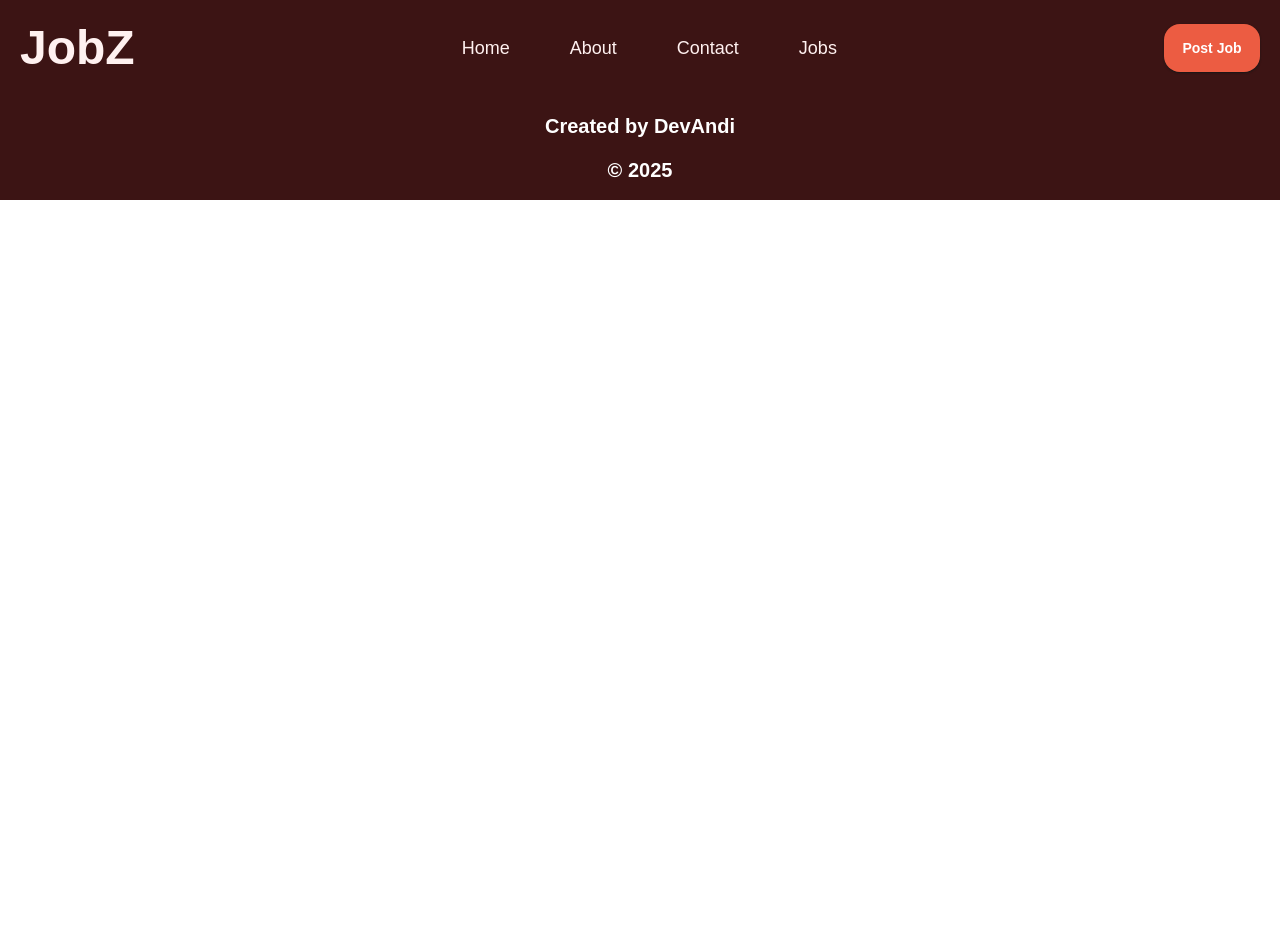
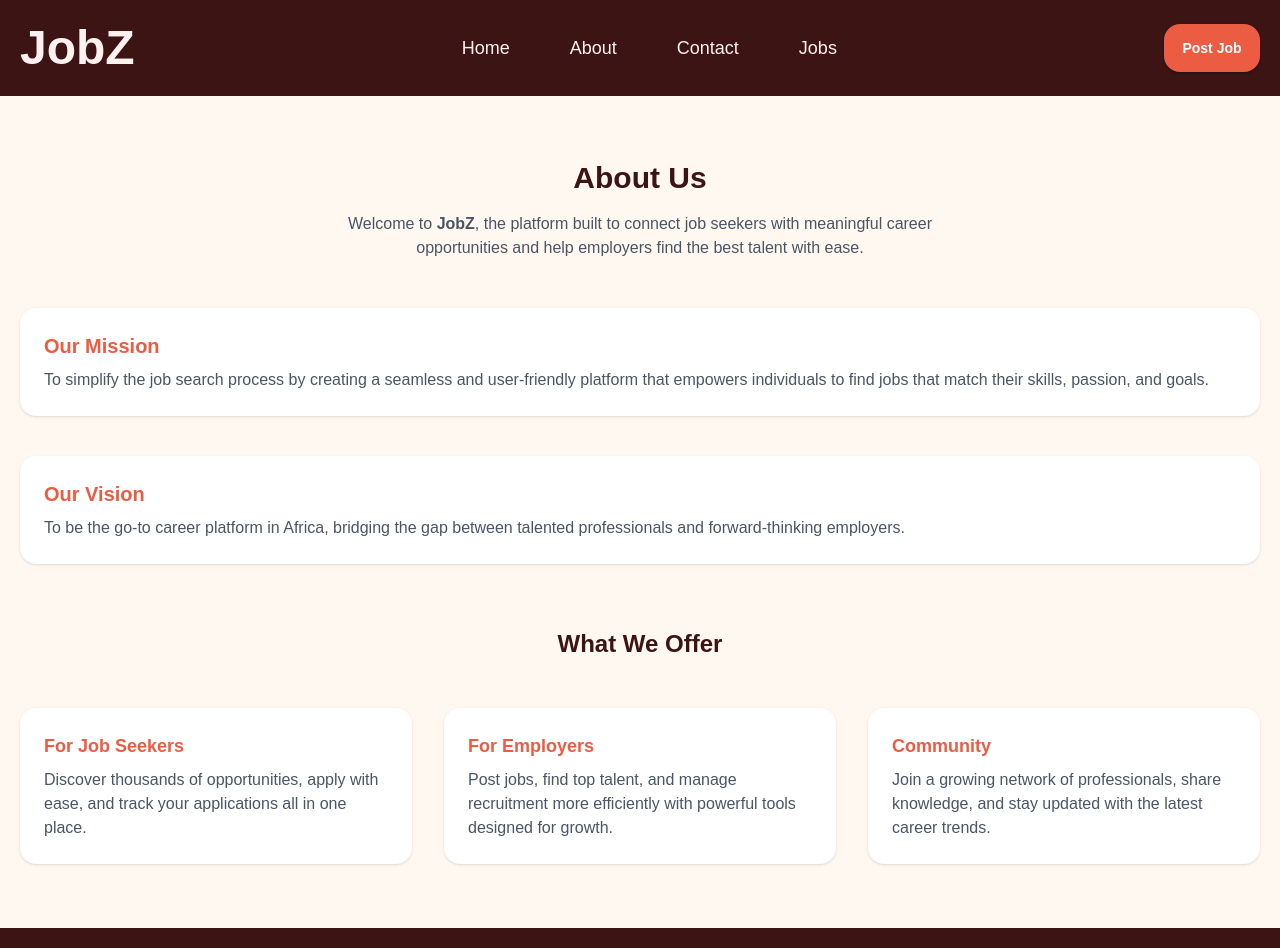
Before and after one commit to Andirell/capstone-project, a Next.js app: page /about in a window 1280 px wide. Shown: the top 948 px of the page. Before the commit the page ends 800 px from the top, so only its background shows below. Built offline with nearby package versions, Linux system fonts and the light colour scheme; a web font is replaced by a local one.

Commit message:
fix my job page

```diff
--- a/src/app/Jobs/page.js
+++ /dev/null
@@ -1,25 +0,0 @@
-import Navbar from "@/components/navigation/navbar";
-import MaxWidthContainer from "@/components/things-to-share/max-width-container";
-import Footer from "@/components/navigation/footer";
-import { JobsCategories } from "../../constants/jobscategories";
-import { Section } from "lucide-react";
-
-
-
-
-
-export default function Jobs() {
-    return (
-        <section>
-            <MaxWidthContainer>
-                {JobsCategories.map((category, index) => (
-
-                    <div key={index} className=" border-b-black w-28 h-20 flex flex-col justify-center items-center  rounded-3xl cursor-pointer hover:bg-[#EC5C42] hover:text-white">
-                        <h2 className="p-4 border  rounded-3xl  ">{category.title}</h2>
-                    </div>
-                ))}
-
-            </MaxWidthContainer>
-        </section>
-    )
-}
--- a/src/app/about/page.jsx
+++ b/src/app/about/page.jsx
@@ -1,12 +1,75 @@
-import Navbar from "@/components/navigation/navbar";
+
 import MaxWidthContainer from "@/components/things-to-share/max-width-container";
-import Footer from "@/components/navigation/footer";
+
 
 
 export default function About() {
   return (
-    <div>
+     <section className="py-16 bg-[#FFF8F0]">
+        <MaxWidthContainer>
+          <div className="text-center mb-12">
+            <h1 className="text-3xl  font-bold text-[#3C1414]">
+              About Us
+            </h1>
+            <p className="mt-4 text-gray-600 max-w-2xl mx-auto">
+              Welcome to <span className="font-semibold">JobZ</span>,
+              the platform built to connect job seekers with meaningful career
+              opportunities and help employers find the best talent with ease.
+            </p>
+          </div>
 
-    </div>
+          <div className="grid grid-cols-1 gap-10 mb-16">
+            <div className="p-6 bg-white rounded-2xl shadow hover:shadow">
+              <h2 className="text-xl font-semibold text-[#EC5C42] mb-2">
+                Our Mission
+              </h2>
+              <p className="text-gray-600">
+                To simplify the job search process by creating a seamless and
+                user-friendly platform that empowers individuals to find jobs
+                that match their skills, passion, and goals.
+              </p>
+            </div>
+
+            <div className="p-6 bg-white rounded-2xl shadow hover:shadow-md transition">
+              <h2 className="text-xl font-semibold text-[#EC5C42] mb-2">
+                Our Vision
+              </h2>
+              <p className="text-gray-600">
+                To be the go-to career platform in Africa, bridging the gap
+                between talented professionals and forward-thinking employers.
+              </p>
+            </div>
+          </div>
+
+          {/* What we offer */}
+          <div className="text-center mb-12">
+            <h2 className="text-2xl font-bold text-[#3C1414]">What We Offer</h2>
+          </div>
+          <div className="grid grid-cols-1 md:grid-cols-3 gap-8">
+            <div className="p-6 bg-white rounded-2xl shadow">
+              <h3 className="text-lg text-[#EC5C42] font-semibold mb-2">For Job Seekers</h3>
+              <p className="text-gray-600">
+                Discover thousands of opportunities, apply with ease, and
+                track your applications all in one place.
+              </p>
+            </div>
+            <div className="p-6 bg-white rounded-2xl shadow">
+              <h3 className="text-lg text-[#EC5C42] font-semibold  mb-2">For Employers</h3>
+              <p className="text-gray-600">
+                Post jobs, find top talent, and manage recruitment more
+                efficiently with powerful tools designed for growth.
+              </p>
+            </div>
+            <div className="p-6 bg-white rounded-2xl shadow">
+              <h3 className="text-lg text-[#EC5C42] font-semibold mb-2">Community</h3>
+              <p className="text-gray-600">
+                Join a growing network of professionals, share knowledge,
+                and stay updated with the latest career trends.
+              </p>
+            </div>
+          </div>
+        </MaxWidthContainer>
+      </section>
+
   )
 }
--- a/src/app/contact/page.jsx
+++ b/src/app/contact/page.jsx
@@ -1,14 +1,14 @@
 import Navbar from "@/components/navigation/navbar";
 import MaxWidthContainer from "@/components/things-to-share/max-width-container";
 import Footer from "@/components/navigation/footer";
-import JobCard from "@/components/things-to-share/jobcard";
+
 
 
 
 export default function Contact() {
   return (
     <div>
-      <JobCard />
+
     </div>
   )
 }
--- a/src/app/globals.css
+++ b/src/app/globals.css
@@ -41,6 +41,8 @@
   --radius-md: calc(var(--radius) - 2px);
   --radius-lg: var(--radius);
   --radius-xl: calc(var(--radius) + 4px);
+
+  --color-job-orange: #EC5C42;
 }
 
 :root {
--- /dev/null
+++ b/src/app/jobs/[slug]/page.jsx
@@ -0,0 +1,34 @@
+import { differentJobs } from "@/constants/jobs";
+
+export default function page({ params }) {
+  const { slug } = params;
+  const differentJob = differentJobs.find(
+    (job) => job.id.toString() === slug.split("-").pop()
+  );
+
+  return (
+    <div>
+      <div>
+        <h1>{differentJob.title}</h1>
+        <p>{differentJob.company}</p>
+        <p>{differentJob.location}</p>
+        <p>{differentJob.salary}</p>
+        <p>{differentJob.remote}</p>
+      </div>
+      <div>
+        <p>{differentJob.description}</p>
+      </div>
+      <div>
+        {differentJob.requirement}
+      <p> 3+ years of professional experience in software development. <br />
+        - Proficiency in JavaScript/TypeScript, React, or Next.js. <br />
+- Familiarity with backend technologies (Node.js, Express, or Django). <br />
+- Experience with relational and NoSQL databases (e.g., PostgreSQL, MongoDB). <br />
+- Strong understanding of version control (Git) and CI/CD pipelines.  <br />
+- Excellent debugging, optimization, and problem-solving skills.  <br />
+- Ability to work independently and remotely with minimal supervision. <br />
+- Good communication skills and a strong team spirit.</p>
+      </div>
+    </div>
+  );
+}
--- /dev/null
+++ b/src/app/jobs/page.jsx
@@ -0,0 +1,22 @@
+import MaxWidthContainer from "@/components/things-to-share/max-width-container";
+import JobCard from "@/components/things-to-share/jobcard";
+import { JobsCategories } from "@/constants/jobscategories";
+import { differentJobs } from "@/constants/jobs";
+
+export default function Jobs() {
+    return (
+        <section className="">
+            <MaxWidthContainer className="flex gap-20">
+                <aside className="sticky top-0 w-48 space-y-10 border-r-2 border-gray-400 h-full py-10 divide-y-2">
+                    {JobsCategories.map((category, index) => (
+                        <h2 className="cursor-pointer py-6 hover:text-job-orange hover:scale-105" key={index}>{category.title}</h2>
+                    ))}
+                </aside>
+
+                <div className="relative flex-1 overflow-y-auto flex flex-wrap gap-8 py-10">
+                    {differentJobs.map(job => <JobCard job={job} key={job.title}/>)}
+                </div>
+            </MaxWidthContainer>
+        </section>
+    )
+}
--- a/src/components/home-page/how-it-works.jsx
+++ b/src/components/home-page/how-it-works.jsx
@@ -5,7 +5,7 @@ import { BriefcaseBusiness, Users, Star, ChartNoAxesCombined } from "lucide-reac
 
 export default function HowItWorks() {
   return (
-   <section className="bg-[#FFF8F0]">
+   <section className="bg-[#FFF8F0] border border-red-900">
     <MaxWidthContainer className="text-center py-20 space-y-6">
 
         <div className="grid grid-cols-2 gap-8 items-center border rounded-2xl bg-gray-100 shadow-2xl px-8 py-12">
--- a/src/components/ui/button.jsx
+++ b/src/components/ui/button.jsx
@@ -5,7 +5,7 @@ import { cva } from "class-variance-authority";
 import { cn } from "@/lib/utils"
 
 const buttonVariants = cva(
-  "inline-flex items-center justify-center gap-2 whitespace-nowrap rounded-md text-sm font-medium transition-all disabled:pointer-events-none disabled:opacity-50 [&_svg]:pointer-events-none [&_svg:not([class*='size-'])]:size-4 shrink-0 [&_svg]:shrink-0 outline-none focus-visible:border-ring focus-visible:ring-ring/50 focus-visible:ring-[3px] aria-invalid:ring-destructive/20 dark:aria-invalid:ring-destructive/40 aria-invalid:border-destructive",
+  "cursor-pointer inline-flex items-center justify-center gap-2 whitespace-nowrap rounded-md text-sm font-medium transition-all disabled:pointer-events-none disabled:opacity-50 [&_svg]:pointer-events-none [&_svg:not([class*='size-'])]:size-4 shrink-0 [&_svg]:shrink-0 outline-none focus-visible:border-ring focus-visible:ring-ring/50 focus-visible:ring-[3px] aria-invalid:ring-destructive/20 dark:aria-invalid:ring-destructive/40 aria-invalid:border-destructive",
   {
     variants: {
       variant: {
--- a/src/constants/datanav.js
+++ b/src/constants/datanav.js
@@ -2,5 +2,5 @@ export const Navs = [
   { title: "Home", href: "" },
   { title: "About", href: "about" },
   { title: "Contact", href: "contact" },
-  { title: "Jobs", href: "Jobs" }
+  { title: "Jobs", href: "jobs" }
 ];
```
Also changed, not shown: src/components/things-to-share/jobcard.jsx (+33 -19 lines), src/constants/jobs.js (+6 -2 lines).
